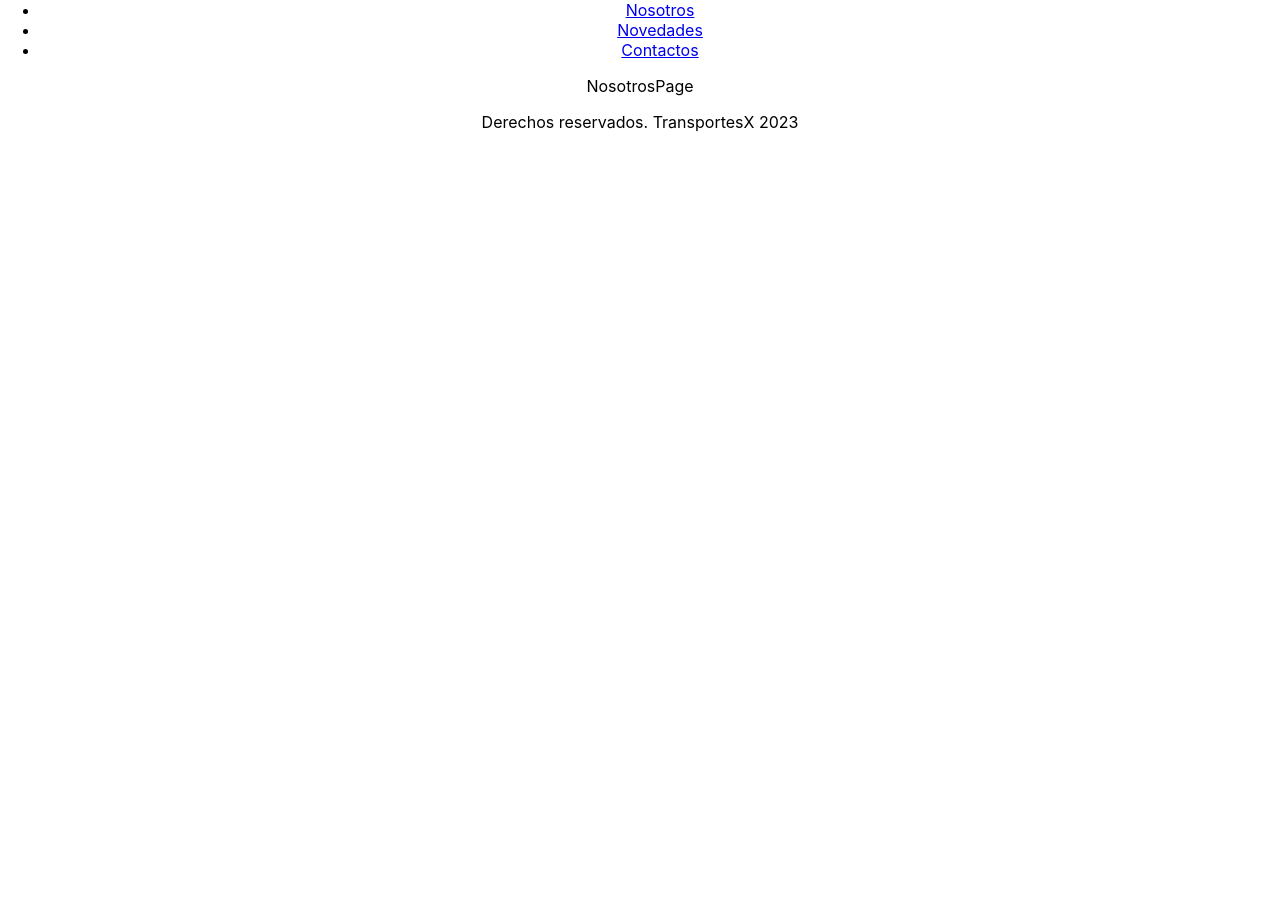
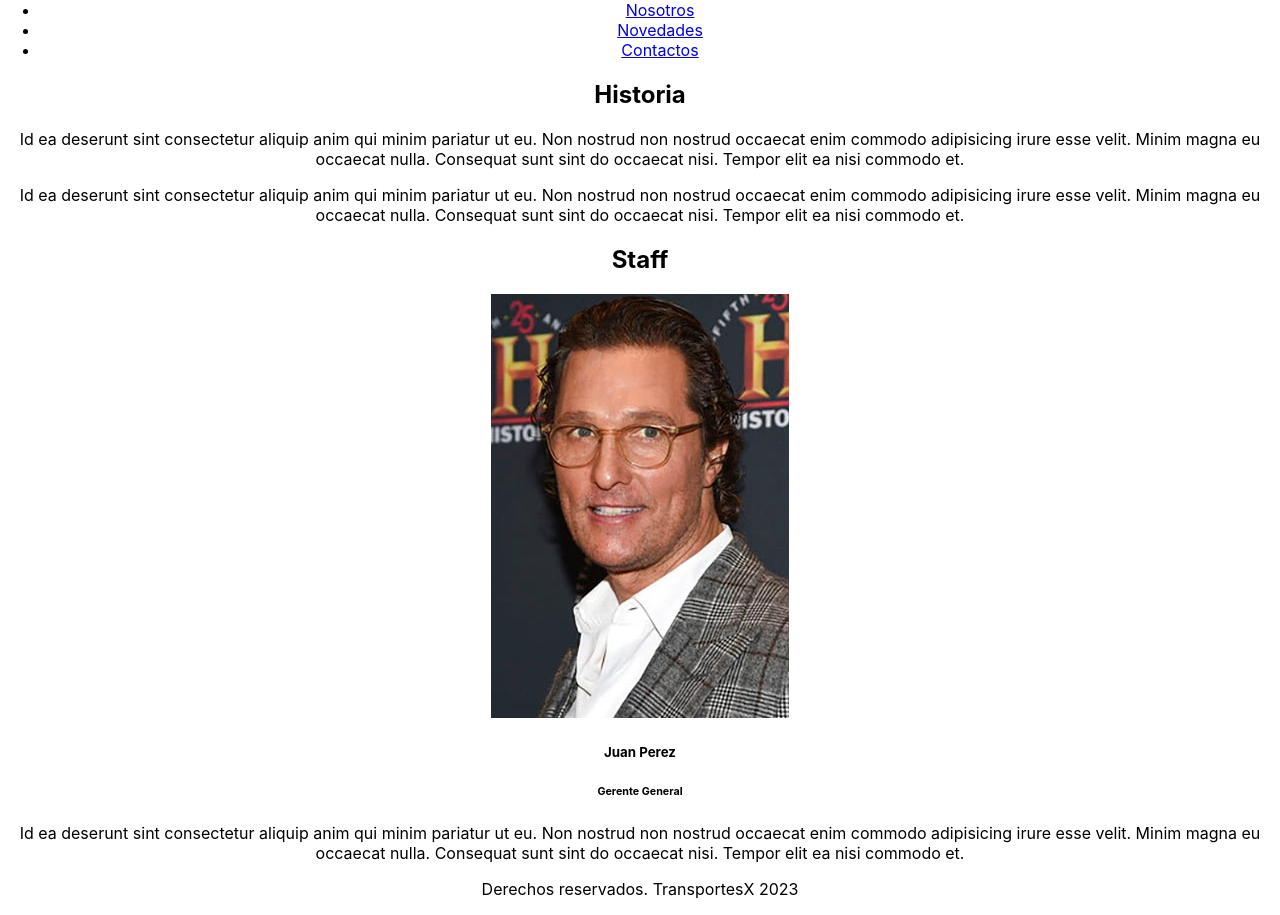
Before and after one commit to FrancoGorena/react-primerosPasos, a React (Create React App) app in the folder primer-react/: page /Nosotros in a window 1280 px wide. Shown: the part 206-1121 px from the top of the page. Before the commit the page ends 800 px from the top, so only its background shows below. Built offline with nearby package versions, Linux system fonts and the light colour scheme.

Commit message:
¨changes¨

```diff
--- a/primer-react/src/App.js
+++ b/primer-react/src/App.js
@@ -8,7 +8,7 @@ import Nav from './components/layout/Nav';
 import Footer from './components/layout/Footer';
 
 import ContactosPage from './pages/ContactosPage';
-import HomePage from './pages/HomePage';
+import HomePage from './pages/Homepage';
 import NosotrosPage from './pages/NosotrosPage';
 import NovedadesPage from './pages/NovedadesPage';
 
@@ -19,13 +19,12 @@ function App() {
       <BrowserRouter>
       <Nav />
         <Routes>
-          <Route path='/' element={<HomePage /> } />
+          <Route path='/' element={<HomePage />} />
           <Route path='Novedades' element={<NovedadesPage /> } />
           <Route path='Nosotros' element={<NosotrosPage /> } />
           <Route path='Contactos' element={<ContactosPage /> } />
         </Routes>
       </BrowserRouter>
-
       <Footer />
     </div>
   );
--- a/primer-react/src/pages/HomePage.js
+++ b/primer-react/src/pages/HomePage.js
@@ -4,7 +4,7 @@ const HomePage = (props) => {
     return (
         <main className="holder">
             <div className="homeimg">
-                <img src="/Img/avion.png" />
+                <img src="/Img/avion.png" alt="avion"/>
             </div>
             <div className="columnas">
                 <div className="bienvenidos">
@@ -27,7 +27,7 @@ const HomePage = (props) => {
                 </div>
             </div>
         </main>
-    );
+    )
 }
 
 export default HomePage;
--- a/primer-react/src/pages/NosotrosPage.js
+++ b/primer-react/src/pages/NosotrosPage.js
@@ -1,7 +1,33 @@
 import React from "react";
 const NosotrosPage = (props) => {
     return (
-        <div>NosotrosPage</div>
+        <main className="holder">
+            <div className="historia">
+                <h2>Historia</h2>
+                <p>Id ea deserunt sint consectetur aliquip anim qui minim pariatur ut eu. Non nostrud non
+                        nostrud occaecat enim commodo adipisicing irure esse velit.
+                        Minim magna eu occaecat nulla. Consequat sunt sint do occaecat nisi.
+                        Tempor elit ea nisi commodo et.</p>
+                <p>Id ea deserunt sint consectetur aliquip anim qui minim pariatur ut eu. Non nostrud non
+                        nostrud occaecat enim commodo adipisicing irure esse velit.
+                        Minim magna eu occaecat nulla. Consequat sunt sint do occaecat nisi.
+                        Tempor elit ea nisi commodo et.</p>
+            </div>
+            <div className="staff">
+                <h2>Staff</h2>
+                <div className="personas">
+                    <div className="persona">
+                        <img src="img/nosotros/nosotros4.png" alt="Juan Perez" />
+                        <h5>Juan Perez</h5>
+                        <h6>Gerente General</h6>
+                        <p>Id ea deserunt sint consectetur aliquip anim qui minim pariatur ut eu. Non nostrud non
+                        nostrud occaecat enim commodo adipisicing irure esse velit.
+                        Minim magna eu occaecat nulla. Consequat sunt sint do occaecat nisi.
+                        Tempor elit ea nisi commodo et.</p>
+                    </div>
+                </div>
+            </div>
+        </main>
     );
 }
 
--- a/primer-react/src/pages/NovedadesPage.js
+++ b/primer-react/src/pages/NovedadesPage.js
@@ -1,7 +1,12 @@
 import React from "react";
 const NovedadesPage = (props) => {
     return (
-        <div>NovedadesPage</div>
+        <section className="holder">
+            <h2>Novedades</h2>
+            <h3>Titulo</h3>
+            <h4>subtitulo</h4>
+            <p>Cuerpo</p>
+        </section>
     );
 }
 
```
